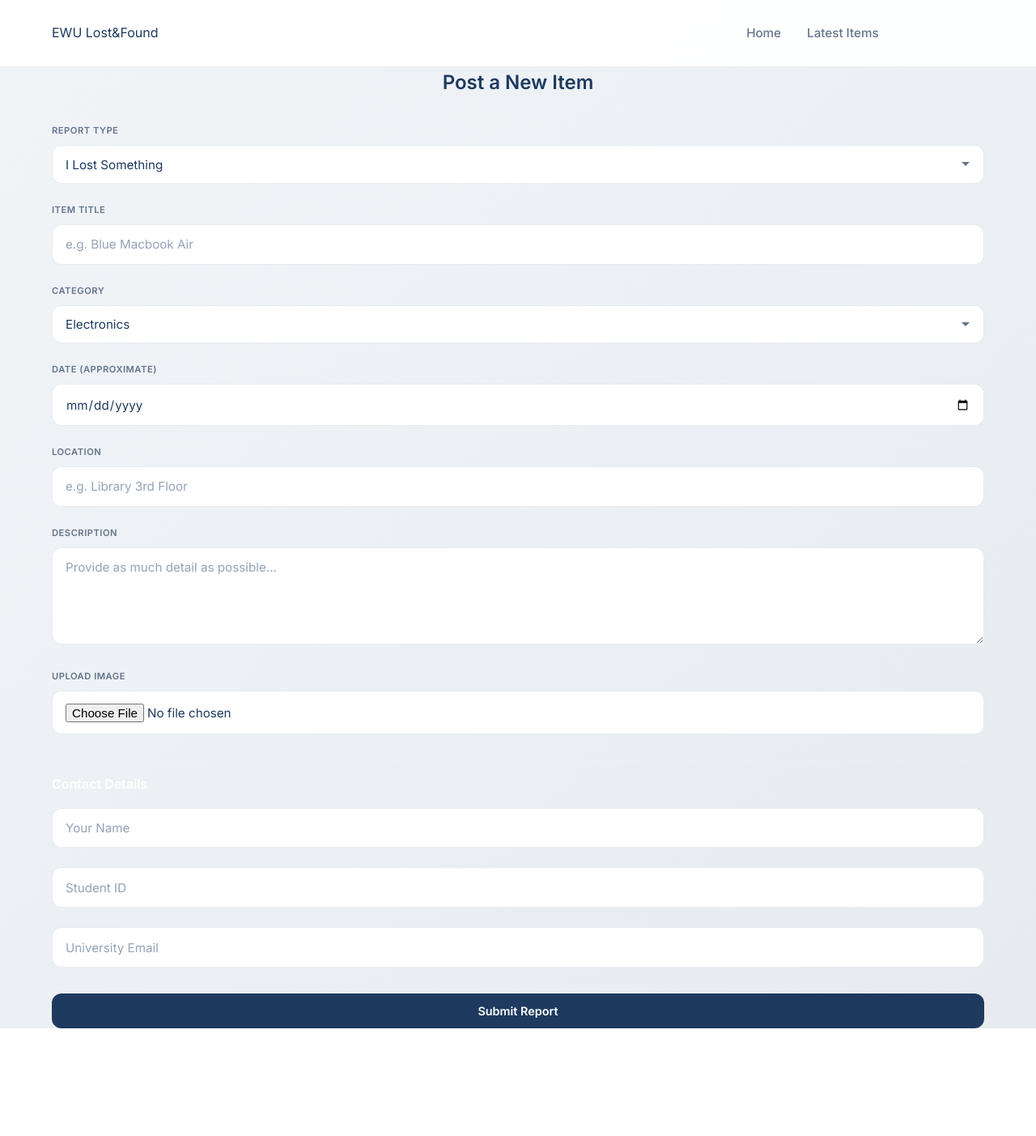
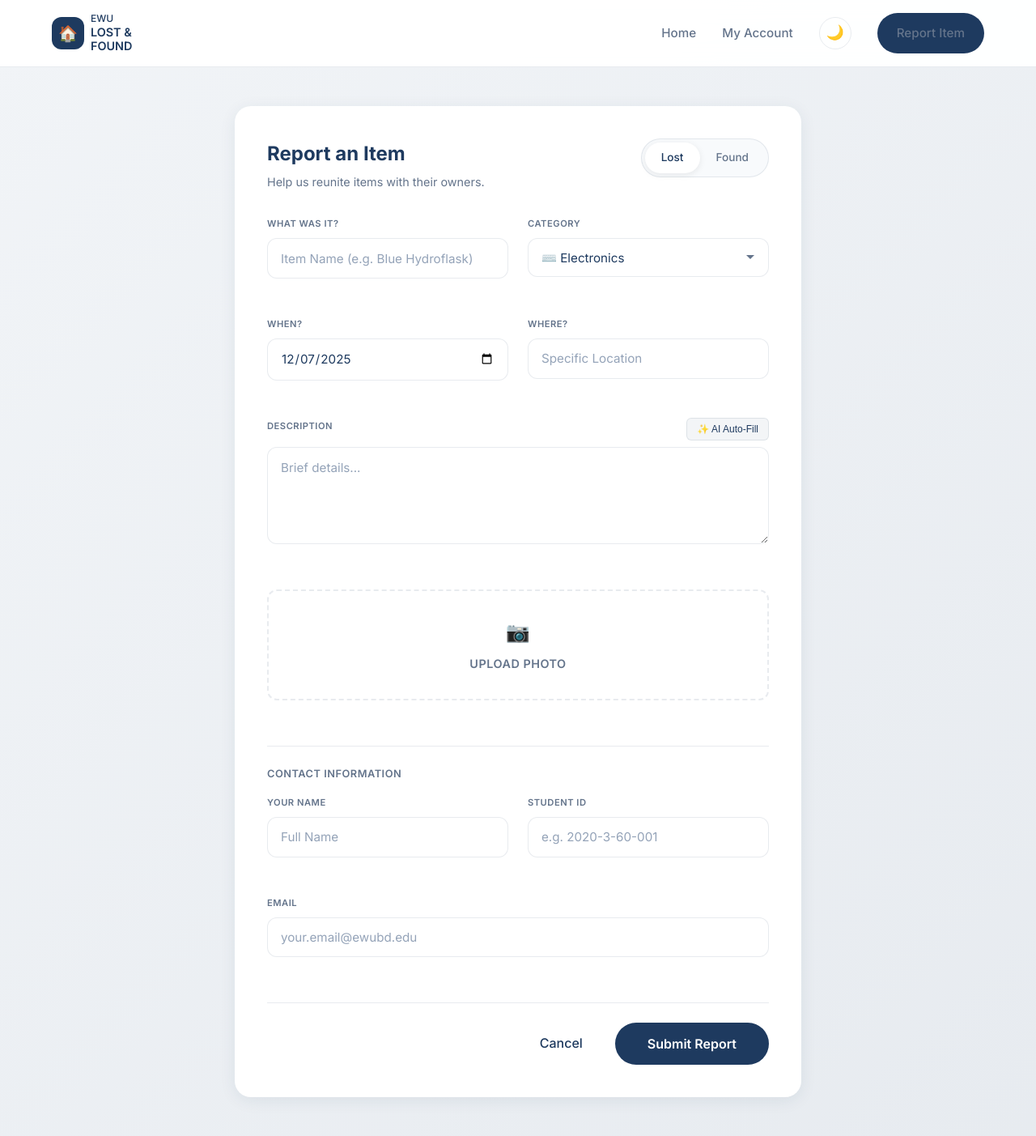
Before and after one commit to ifteyaj/EWU-LostFound, a PHP site: page /post_item.php in a window 1280 px wide. Shown: the whole page at 81% size. Before the commit the page ends 1270 px from the top, so only its background shows below. Run offline with PHP 8.4, Linux system fonts and the light colour scheme; some web fonts are replaced.

Commit message:
UI/UX redesign: Transform from dark Web3 theme to clean light design with navy accents, white cards, italic hero typography, and modern form styling

```diff
--- a/post_item.php
+++ b/post_item.php
@@ -8,14 +8,12 @@ if ($_SERVER['REQUEST_METHOD'] == 'POST') {
         $_POST['last_location'] = $_POST['location'];
         $_POST['student_name'] = $_POST['contact_name'];
         $_POST['student_id'] = $_POST['contact_id'];
-        // date_lost is already there
         include 'handlers/handle_lost.php';
     } else {
         $_POST['found_location'] = $_POST['location'];
         $_POST['finder_name'] = $_POST['contact_name'];
         $_POST['finder_id'] = $_POST['contact_id'];
         $_POST['date_found'] = $_POST['date_lost'];
-        // found items table doesn't have a date column in the original schema, so we ignore date_lost
         include 'handlers/handle_found.php';
     }
     exit();
@@ -26,99 +24,145 @@ if ($_SERVER['REQUEST_METHOD'] == 'POST') {
 <head>
     <meta charset="UTF-8">
     <meta name="viewport" content="width=device-width, initial-scale=1.0">
-    <title>Post Item - EWU Lost & Found</title>
+    <title>Report an Item - EWU Lost & Found</title>
     <link rel="stylesheet" href="assets/css/style.css">
-    <script>
-        function toggleDateVisibility() {
-            const type = document.querySelector('select[name="type"]').value;
-            // Optional: Hide Date for Found items if irrelevant, but keeping it visible is fine/common
+    <style>
+        .toggle-switch input[type="radio"] {
+            display: none;
         }
-    </script>
+    </style>
 </head>
 <body>
     <nav class="navbar">
         <div class="container">
-            <div class="logo">
-                <a href="index.php">EWU Lost&Found</a>
+            <a href="index.php" class="logo">
+                <div class="logo-icon">🏠</div>
+                <div class="logo-text">
+                    <span>EWU</span>
+                    LOST &<br>FOUND
                 </div>
+            </a>
             <ul class="nav-links">
                 <li><a href="index.php">Home</a></li>
-                <li><a href="lost.php">Latest Items</a></li>
-                <!-- CTA -->
-                <li><a href="post_item.php" class="btn-pill" style="background: var(--accent-red); color: white;">Cancel</a></li>
+                <li><a href="#">My Account</a></li>
+                <li><button class="theme-toggle" title="Toggle theme">🌙</button></li>
+                <li><a href="post_item.php" class="btn-pill">Report Item</a></li>
             </ul>
         </div>
     </nav>
 
     <div class="container">
-        <div class="glass-card form-center">
-            <h2 style="text-align: center; margin-bottom: 2rem;">Post a New Item</h2>
+        <div class="form-card">
+            <div class="form-header">
+                <div>
+                    <h2>Report an Item</h2>
+                    <p>Help us reunite items with their owners.</p>
+                </div>
+                <div class="toggle-switch">
+                    <input type="radio" name="type_toggle" id="toggle_lost" value="lost" checked>
+                    <label for="toggle_lost" class="toggle-btn active" onclick="setType('lost')">Lost</label>
+                    <input type="radio" name="type_toggle" id="toggle_found" value="found">
+                    <label for="toggle_found" class="toggle-btn" onclick="setType('found')">Found</label>
+                </div>
+            </div>
 
-            <form action="post_item.php" method="POST" enctype="multipart/form-data">
+            <form action="post_item.php" method="POST" enctype="multipart/form-data" id="reportForm">
+                <input type="hidden" name="type" id="itemType" value="lost">
 
-                <!-- Type Selection -->
+                <div class="form-grid">
                     <div class="form-group">
-                    <label>Report Type</label>
-                    <select name="type" class="form-control" onchange="toggleDateVisibility()" required>
-                        <option value="lost">I Lost Something</option>
-                        <option value="found">I Found Something</option>
+                        <label>WHAT WAS IT?</label>
+                        <input type="text" name="item_name" class="form-control" placeholder="Item Name (e.g. Blue Hydroflask)" required>
+                    </div>
+
+                    <div class="form-group">
+                        <label>CATEGORY</label>
+                        <select name="category" class="form-control" required>
+                            <option value="Electronics">⌨️ Electronics</option>
+                            <option value="Accessories">👜 Accessories</option>
+                            <option value="Documents">📄 Documents</option>
+                            <option value="Clothing">👕 Clothing</option>
+                            <option value="Books">📚 Books & Stationery</option>
+                            <option value="IDs">🪪 IDs & Cards</option>
+                            <option value="Keys">🔑 Keys</option>
+                            <option value="Other">📦 Other</option>
                         </select>
                     </div>
 
                     <div class="form-group">
-                    <label>Item Title</label>
-                    <input type="text" name="item_name" class="form-control" placeholder="e.g. Blue Macbook Air" required>
+                        <label>WHEN?</label>
+                        <input type="date" name="date_lost" class="form-control" value="<?php echo date('Y-m-d'); ?>" required>
                     </div>
 
                     <div class="form-group">
-                    <label>Category</label>
-                    <select name="category" class="form-control" required>
-                        <option value="Electronics">Electronics</option>
-                        <option value="Clothing">Clothing</option>
-                        <option value="Books">Books & Stationery</option>
-                        <option value="IDs">IDs & Cards</option>
-                        <option value="Keys">Keys</option>
-                        <option value="Other">Other</option>
-                    </select>
+                        <label>WHERE?</label>
+                        <input type="text" name="location" class="form-control" placeholder="Specific Location" required>
                     </div>
 
-                <div class="form-group">
-                    <label>Date (Approximate)</label>
-                    <input type="date" name="date_lost" class="form-control" required>
+                    <div class="form-group full-width">
+                        <label>DESCRIPTION</label>
+                        <button type="button" class="ai-btn">✨ AI Auto-Fill</button>
+                        <textarea name="description" class="form-control" placeholder="Brief details..."></textarea>
                     </div>
 
-                <div class="form-group">
-                    <label>Location</label>
-                    <input type="text" name="location" class="form-control" placeholder="e.g. Library 3rd Floor" required>
-                </div>
-
-                <div class="form-group">
-                    <label>Description</label>
-                    <textarea name="description" rows="4" class="form-control" placeholder="Provide as much detail as possible..."></textarea>
-                </div>
-
-                <div class="form-group">
-                    <label>Upload Image</label>
-                    <input type="file" name="image" class="form-control" accept="image/*">
-                </div>
-
-                <!-- Contact Info (Required by DB) -->
-                 <div style="border-top: 1px solid rgba(255,255,255,0.1); margin: 2rem 0; padding-top: 1rem;">
-                    <label style="margin-bottom: 1rem; display:block; color:white; font-weight:600;">Contact Details</label>
-                    <div class="form-group">
-                        <input type="text" name="contact_name" class="form-control" placeholder="Your Name" required>
-                    </div>
-                    <div class="form-group">
-                         <input type="text" name="contact_id" class="form-control" placeholder="Student ID" required>
-                    </div>
-                    <div class="form-group">
-                         <input type="email" name="email" class="form-control" placeholder="University Email" required>
+                    <div class="form-group full-width">
+                        <label class="upload-area" for="imageUpload">
+                            <div class="upload-icon">📷</div>
+                            <div class="upload-text">Upload Photo</div>
+                            <input type="file" name="image" id="imageUpload" accept="image/*">
+                        </label>
                     </div>
                 </div>
 
-                <button type="submit" class="btn-pill" style="width: 100%; border-radius: 12px;">Submit Report</button>
+                <!-- Contact Info -->
+                <div style="border-top: 1px solid var(--border-light); margin: 1.5rem 0; padding-top: 1.5rem;">
+                    <label style="margin-bottom: 1rem; display:block; font-weight:600; font-size: 0.8rem; text-transform: uppercase; letter-spacing: 0.5px; color: var(--text-secondary);">Contact Information</label>
+                    <div class="form-grid">
+                        <div class="form-group">
+                            <label>YOUR NAME</label>
+                            <input type="text" name="contact_name" class="form-control" placeholder="Full Name" required>
+                        </div>
+                        <div class="form-group">
+                            <label>STUDENT ID</label>
+                            <input type="text" name="contact_id" class="form-control" placeholder="e.g. 2020-3-60-001" required>
+                        </div>
+                        <div class="form-group full-width">
+                            <label>EMAIL</label>
+                            <input type="email" name="email" class="form-control" placeholder="your.email@ewubd.edu" required>
+                        </div>
+                    </div>
+                </div>
+
+                <div class="form-footer">
+                    <a href="index.php" class="btn-cancel">Cancel</a>
+                    <button type="submit" class="btn-pill btn-lg">Submit Report</button>
+                </div>
             </form>
         </div>
     </div>
+
+    <script>
+        function setType(type) {
+            document.getElementById('itemType').value = type;
+            const lostBtn = document.querySelector('label[for="toggle_lost"]');
+            const foundBtn = document.querySelector('label[for="toggle_found"]');
+
+            if (type === 'lost') {
+                lostBtn.classList.add('active');
+                foundBtn.classList.remove('active');
+            } else {
+                foundBtn.classList.add('active');
+                lostBtn.classList.remove('active');
+            }
+        }
+
+        // Show selected file name
+        document.getElementById('imageUpload').addEventListener('change', function(e) {
+            const fileName = e.target.files[0]?.name;
+            if (fileName) {
+                document.querySelector('.upload-text').textContent = fileName;
+            }
+        });
+    </script>
 </body>
 </html>
```
Also changed, not shown: found.php (+29 -22 lines), item.php (+53 -57 lines), lost.php (+28 -21 lines). Lines whose indentation alone changed are shown as unchanged.
